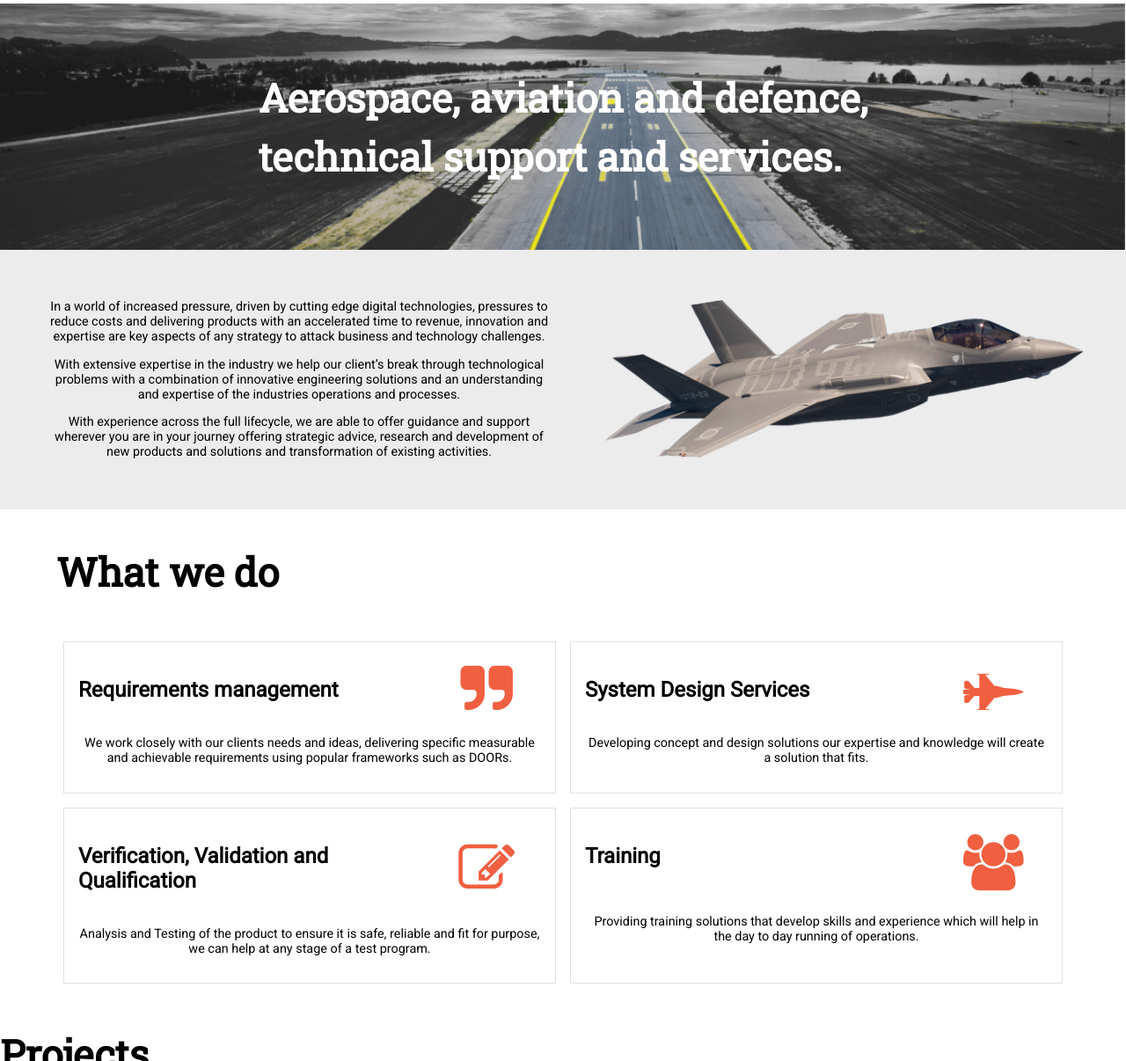
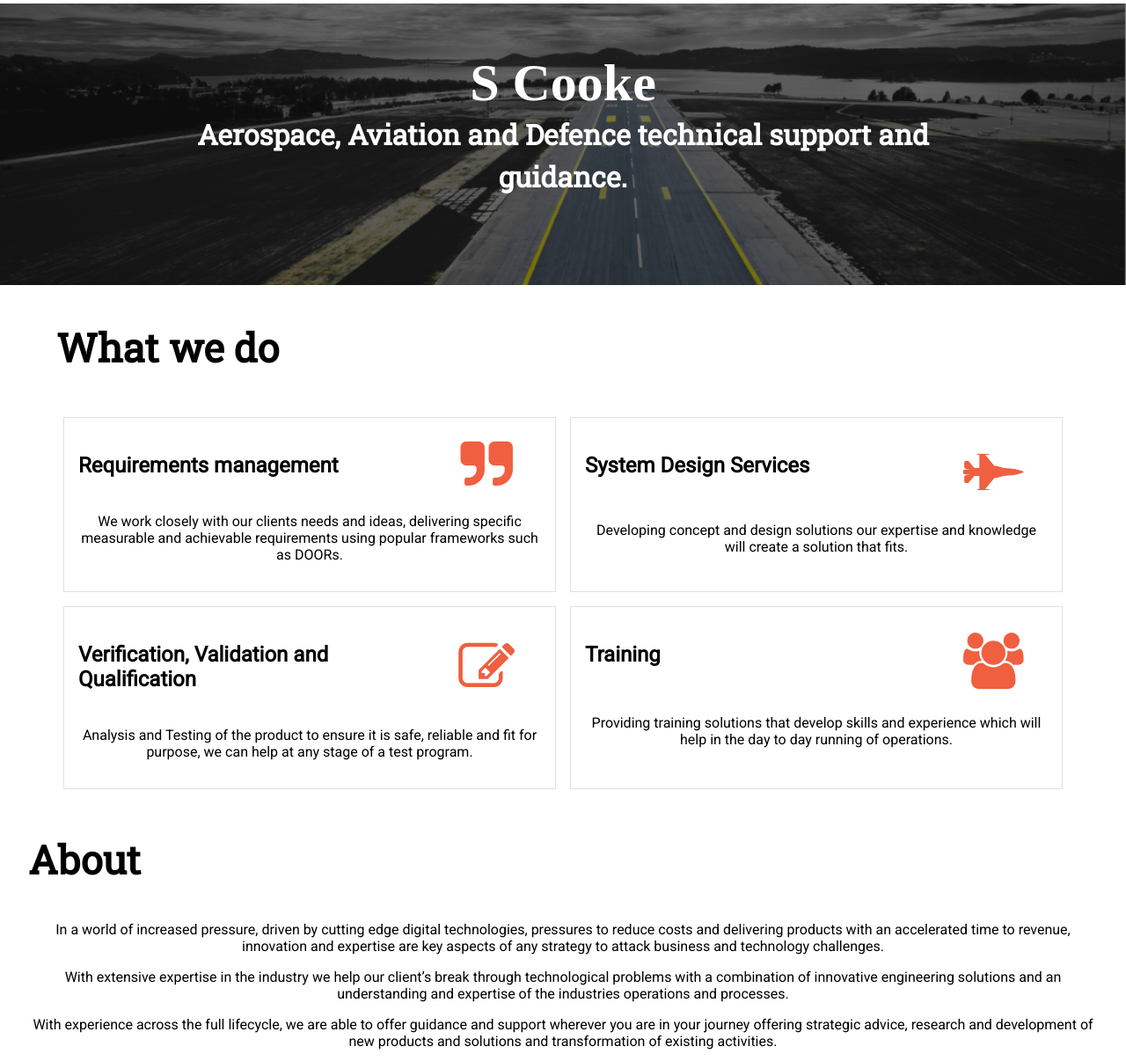
Before and after one commit to cook1e20/AerospaceConsultancy, a website: page index.html in a window 1280 px wide. Shown: the part 76-1282 px from the top of the page at 88% size. Drawn offline with Linux system fonts and the light colour scheme; a web font is replaced by a local one.

Commit message:
Update to header

```diff
--- a/index.html
+++ b/index.html
@@ -46,27 +46,14 @@
             </div>
         </nav>
         <div class="container">
-            <h2 class='LeadText'>Aerospace, aviation and defence,
-                <br>technical support and services.</h2>
+            <div class='LeadText'>
+                <h1>S Cooke</h1>
+                <h2>Aerospace, Aviation and Defence technical support and guidance.</h2>
             </div>
             <div class="aboutWrapper">
-            <div class="about column-6 column-12">
-                <p>In a world of increased pressure, driven by cutting edge digital technologies, pressures to reduce costs
-                    and delivering products with an accelerated time to revenue, innovation and expertise are key aspects
-                    of any strategy to attack business and technology challenges.</p>
+            </div>
+        </div>
 
-                <p> With extensive expertise in the industry we help our client’s break through technological problems with a
-                    combination of innovative engineering solutions and an understanding and expertise of the industries
-                    operations and processes.
-                </p>
-
-                <p> With experience across the full lifecycle, we are able to offer guidance and support wherever you are in
-                    your journey offering strategic advice, research and development of new products and solutions and transformation
-                    of existing activities.
-                </p>
-            </div>
-            <img src='./img/jetaircraft.png ' alt="F35 Fighter aircraft " class="aircraftimg column-6 column-12">
-        </div>
         <div class='what'>
             <h2>What we do</h2>
             <div class="What-card column-6 column-12">
@@ -90,37 +77,57 @@
             </div>
             <div class="What-card  column-6 column-12">
                 <h3>Training</h3>
-                <i class="fa fa-4x fa-users  text-primary sr-icons"></i>
+                <i class="fa fa-4x fa-users"></i>
                 <p>Providing training solutions that develop skills and experience which will help in the day to day running
                     of operations.
                 </p>
             </div>
         </div>
+        <div class="about">
+            <h2>About </h2>
+            <p> In a world of increased pressure, driven by cutting edge digital technologies, pressures to reduce costs and
+                delivering products with an accelerated time to revenue, innovation and expertise are key aspects of any
+                strategy to attack business and technology challenges.
+            </p>
+            <p>
+                With extensive expertise in the industry we help our client’s break through technological problems with a combination of
+                innovative engineering solutions and an understanding and expertise of the industries operations and processes.
+            </p>
+            <p>
+                With experience across the full lifecycle, we are able to offer guidance and support wherever you are in your journey offering
+                strategic advice, research and development of new products and solutions and transformation of existing activities.
+            </p>
+            <img src='./img/jetaircraft.png ' alt="F35 Fighter aircraft " class="aircraftimg">
+        </div>
+        <div class='projects'>
             <h2>Projects</h2>
-        <div class="Project-card ">
+            <div class="Project-card column-6 column-12">
                 <h3>Cockpit Design</h3>
                 <img src="./img/Cockpit.png " alt="Aircraft cockpit ">
-            <p>Developing positive communications between the end user and the engineers to develop cutting edge solutions to
-                the highly demanding Cockpit enviroment.</p>
+                <p>Developing positive communications between the end user and the engineers to develop cutting edge solutions
+                    to the highly demanding Cockpit enviroment.</p>
                 <i></i>
                 <i></i>
                 <i></i>
             </div>
-        <div class="Project-card ">
+            <div class="Project-card column-6 column-12">
                 <h3>Avionic Test</h3>
                 <img src="./img/Avionictest.png " alt="Aircraft Avionic testing ">
-            <p>Ensuring the Avionic Product was fit for purpose, Planning, performing and delivering detailed reports on the
-                lastest software standard. </p>
+                <p>Ensuring the Avionic Product was fit for purpose, Planning, performing and delivering detailed reports on
+                    the lastest software standard. </p>
                 <i></i>
                 <i></i>
 
             </div>
-        <div class="Project-card ">
+            <div class="Project-card column-6 column-12">
                 <h3>Enviromental Qualification Testing</h3>
                 <img src="./img/Enviromentaltest.png " alt="Aircraft covered in snow ">
-            <p>Providing qualification evidence that the avionic equipment meets the latest Do-160 enviromental testing standards.</p>
+                <p>Providing qualification evidence that the avionic equipment meets the latest Do-160 enviromental testing
+                    standards.
+                </p>
                 <i></i>
                 <i></i>
+            </div>
         </div>
         <h2>Contact</h2>
         <form action=" "></form>
--- a/stylesheets/styles.sass
+++ b/stylesheets/styles.sass
@@ -1,6 +1,7 @@
 body
   margin: 0
   font-family: 'Roboto', 'Pontano Sans', sans-serif
+  font-size: 16px
 
 
 a
@@ -21,7 +22,6 @@ p
   font-style: normal
   font-weight: normal
   line-height: normal
-  font-size: 0.9rem
 //Navbar
 
 #logo
@@ -118,39 +118,52 @@ i
 
 //Header/Jumbo
 .container
-    display: flex
-    background-image: url(../img/herobanner.png)
+    background-image: linear-gradient(rgba(0, 0, 0, 0.5), rgba(0, 0, 0, 0.5)),url(../img/herobanner.png)
     width: 100vw
-    height: 35vh
+    height: 40vh
     background-position: center
     background-size: cover
     justify-content: center
     align-items: center
+
+    .logo-top
+
+    h1
+        font-family: "Ruthie"
+        margin-bottom: 0
+        font-size: 60px
+
     h2
-        color: #fff
-        font-weight: bold
+        font-size: 32px
+        margin-top: 0
+        width: 70%
+        margin-left: auto
+        margin-right: auto
+    .LeadText
+        color: #ffffff
+        text-align: center
+        padding: 1em
+        margin: 0
 
 
 .about
-    width: 90%
+    h2
+        text-align: left
     margin: 2em
     text-align: center
-    color: #000
-    padding: 10px 20px 10px 20px
 
 
 .aboutWrapper
     display: grid
     grid-template-columns: repeat(12, 1fr)
-    background-color: rgba(229, 229, 229, 0.72)
 
 
 .aircraftimg
-    width: 85%
+    display: block
+    width: 80%
+    max-width: 800px
+    padding: 2em
     margin: auto
-    height: auto
-    padding-top: 2em
-    padding-bottom:2em
 
 .what
     width: 90%
@@ -182,3 +195,22 @@ i
         grid-column-start: span 12
         grid-column-end: span 12
         text-align: center
+
+
+.projects
+    width: 90%
+    margin: auto
+
+.Project-card
+    display: flex
+    flex-direction: column
+    text-align: center
+    border: 1px solid #E1E1E1
+    margin: 0.5em
+
+    h3
+        font-size: 1.5em
+    img
+        width: 400px
+        height: auto
+        margin: auto
```
Also changed, not shown: _site/index.html, _site/stylesheets/styles.css, _site/stylesheets/styles.sass, stylesheets/styles.css, 2 other files. Lines whose indentation alone changed are shown as unchanged.
